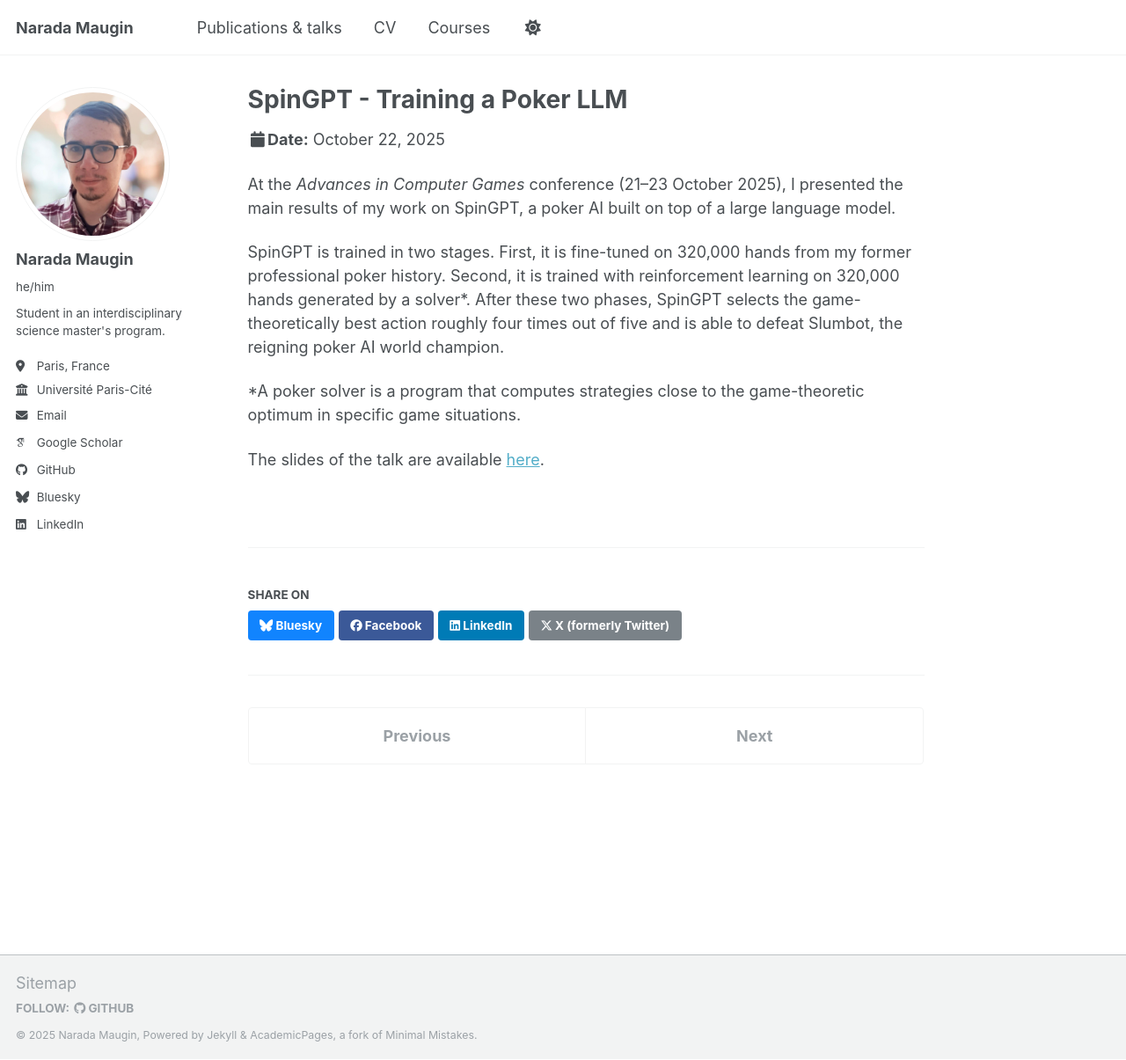
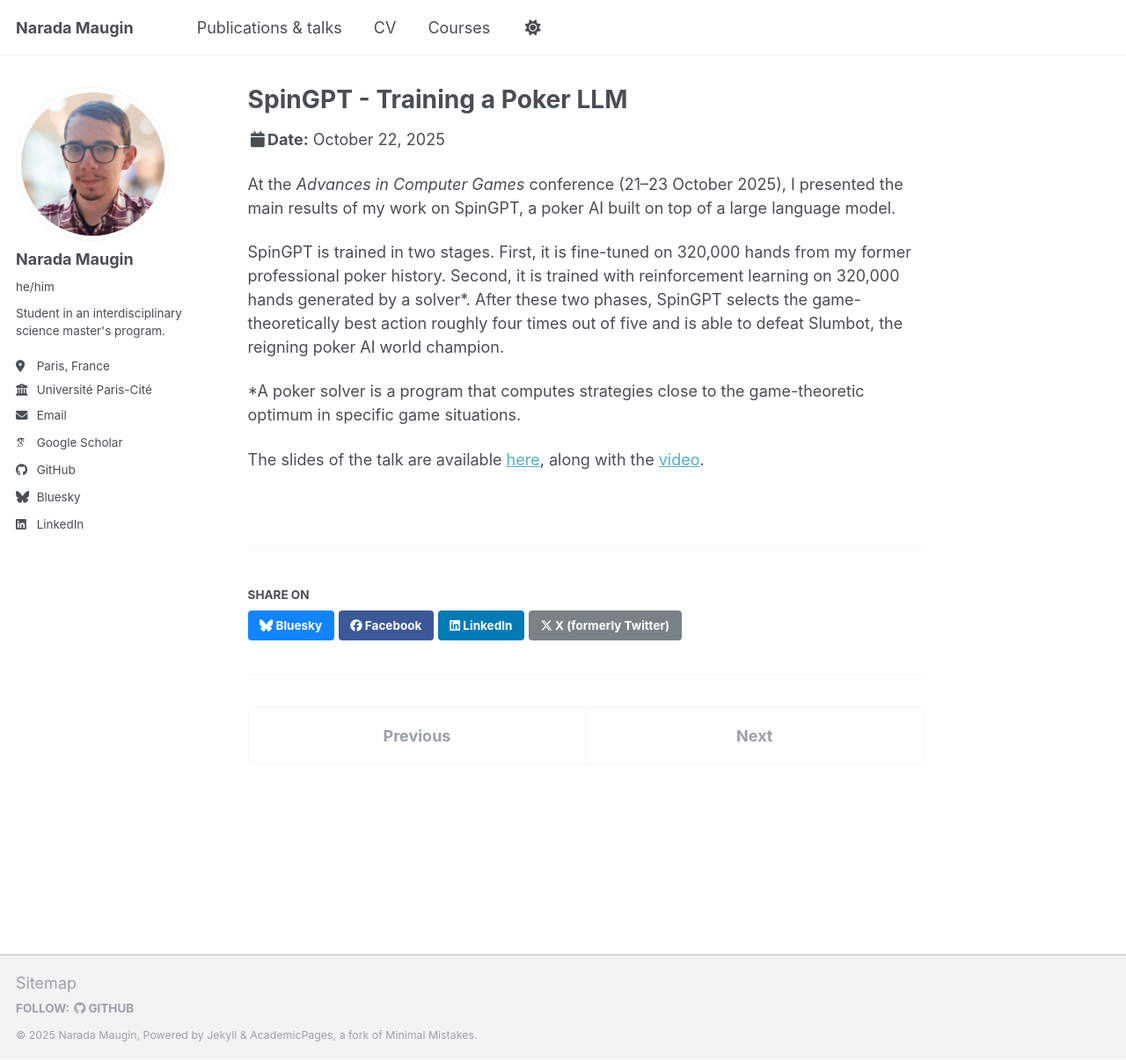
Before and after one commit to narada-maugin/narada-maugin.github.io, a Jekyll site: the page built from _talks/acg25.md, in a window 1280 px wide and 1205 px high. Shown: the whole window at 88% size. Built offline with Jekyll 4.4.1, drawn with Linux system fonts in a browser that asks for light colours; some web fonts are replaced.

Commit message:
Update acg25.md

```diff
--- a/_talks/acg25.md
+++ b/_talks/acg25.md
@@ -15,4 +15,4 @@ SpinGPT is trained in two stages. First, it is fine-tuned on 320,000 hands from
 
 *A poker solver is a program that computes strategies close to the game-theoretic optimum in specific game situations.
 
-The slides of the talk are available [here](/files/ACG25.html).
+The slides of the talk are available [here](/files/ACG25.html), along with the [video](https://youtu.be/i4uocvjaU_E?si=YL6cELHzxXyODH0f&t=2677).
```
